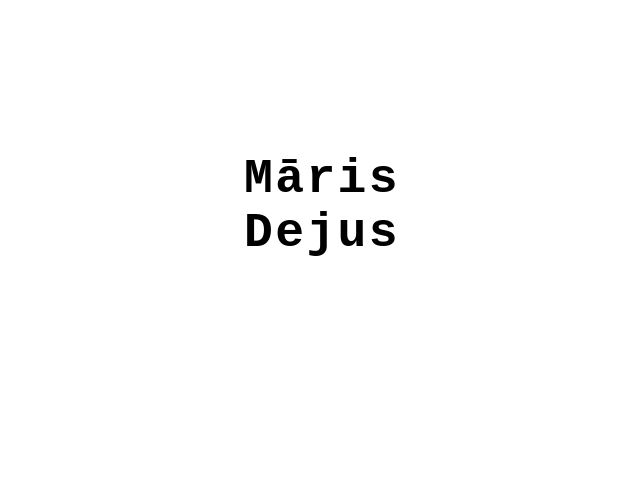
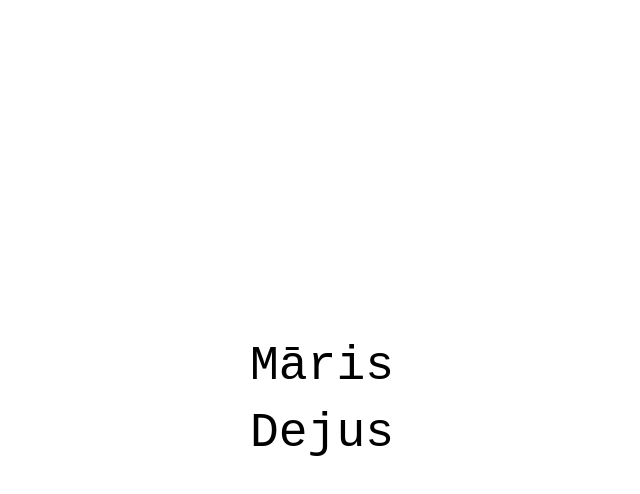
Before and after one commit to marisdejus/marisdejus.github.io, a plain HTML site: page index.html in a window 1280 px wide. Shown: the whole page, without its empty margins (318-958 px from the left). Drawn offline with Linux system fonts and the light colour scheme; a web font is replaced by a local one.

Commit message:
Update style.css

```diff
--- a/style.css
+++ b/style.css
@@ -3,18 +3,17 @@ html, body {
   padding: 0;
   background-color: white;
   color: black;
-  font-family: 'Space Mono', monospace;
+  font-family: 'Kode Mono', monospace;
   height: 100vh;
   display: flex;
   justify-content: center;
-  align-items: flex-start;
+  align-items: center;
 }
 
-main {
-  padding-top: 15vh; /* push it down a bit */
+main h1 {
+  font-size: 3em;
+  line-height: 1.4;
+  text-align: center;
+  font-weight: 400;
+  margin: 0;
 }
-
-h1 {
-  font-size: 3em;
-  letter-spacing: 0.05em;
-}
```
